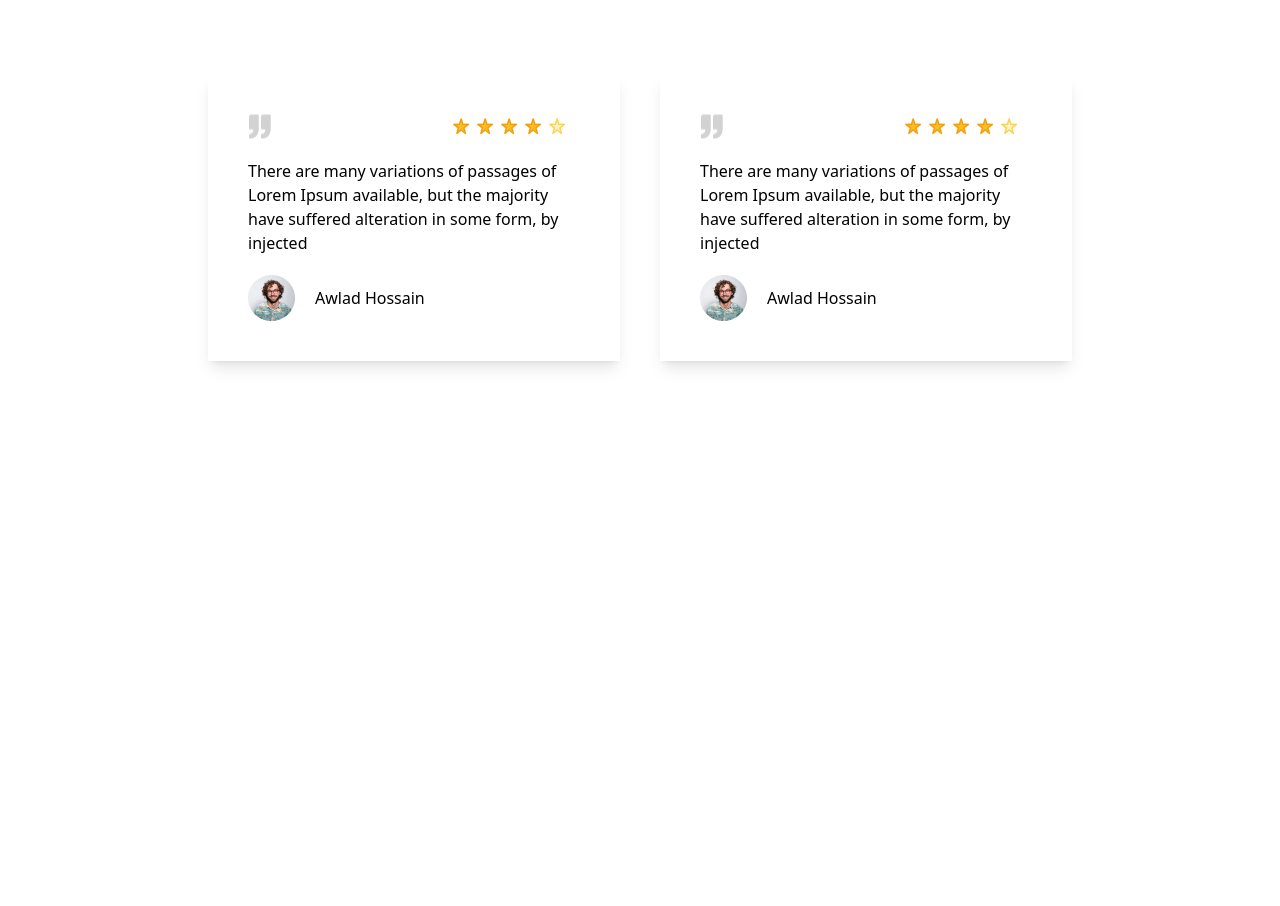
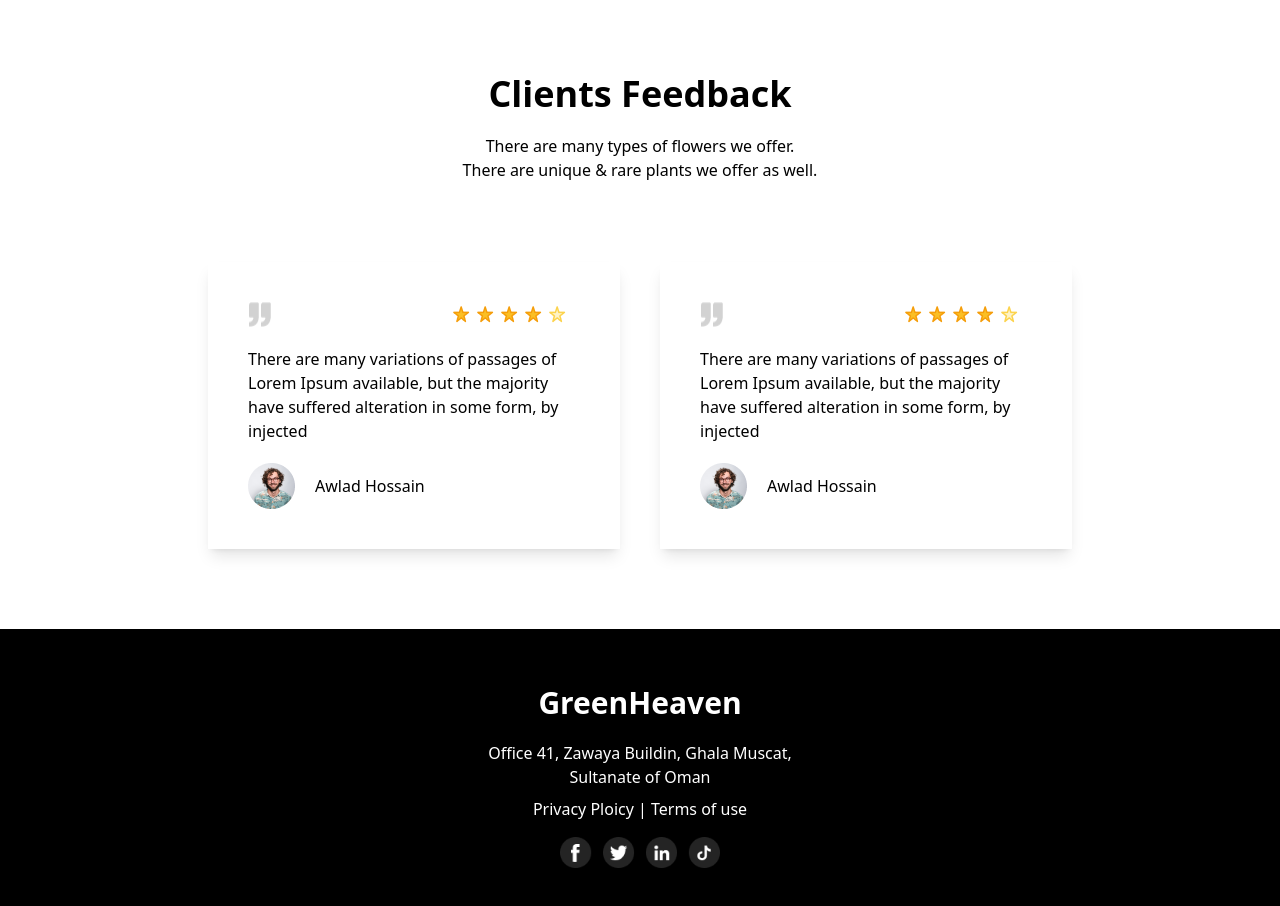
Before and after one commit to RaihanaFerdousi/Green-House-Heaven, a plain HTML site: page index.html in a window 1280 px wide. Shown: the part 1900-2806 px from the top of the page. Before the commit the page ends 2341 px from the top, so only its background shows below. Drawn offline with nearby package versions, Linux system fonts and the light colour scheme.

Commit message:
added everything

```diff
--- a/index.html
+++ b/index.html
@@ -69,6 +69,10 @@
             </div>
     </section>
     <section class="mx-52 my-20">
+        <div class="text-center mb-20">
+            <h2 class="text-4xl font-semibold mb-5">Clients Feedback</h2>
+            <p>There are many types of flowers we offer. <br> There are unique & rare plants we offer as well.</p>
+        </div>
         <div class="grid grid-cols-1 lg:md:grid-cols-2 gap-10">
             <div class=" px-10 py-10 shadow-lg">
                 <div class="flex justify-between mb-5">
@@ -95,8 +99,12 @@
         </div>
     </section>
   </main>
-  <footer>
-
+  <footer class="text-center text-white bg-black py-14 flex flex-col justify-center items-center ">
+    <h1 class="text-3xl mb-5 font-semibold">GreenHeaven</h1>
+    <p class="mb-2">Office 41, Zawaya Buildin, Ghala Muscat,  <br>
+        Sultanate of Oman</p>
+        <p>Privacy Ploicy  |   Terms of use</p>
+        <img class="w-40 mt-4" src="/images/Group 10061.png" alt="">
   </footer>
 </body>
 </html>
```
Also changed, not shown: images/Group 10061.png (added).
